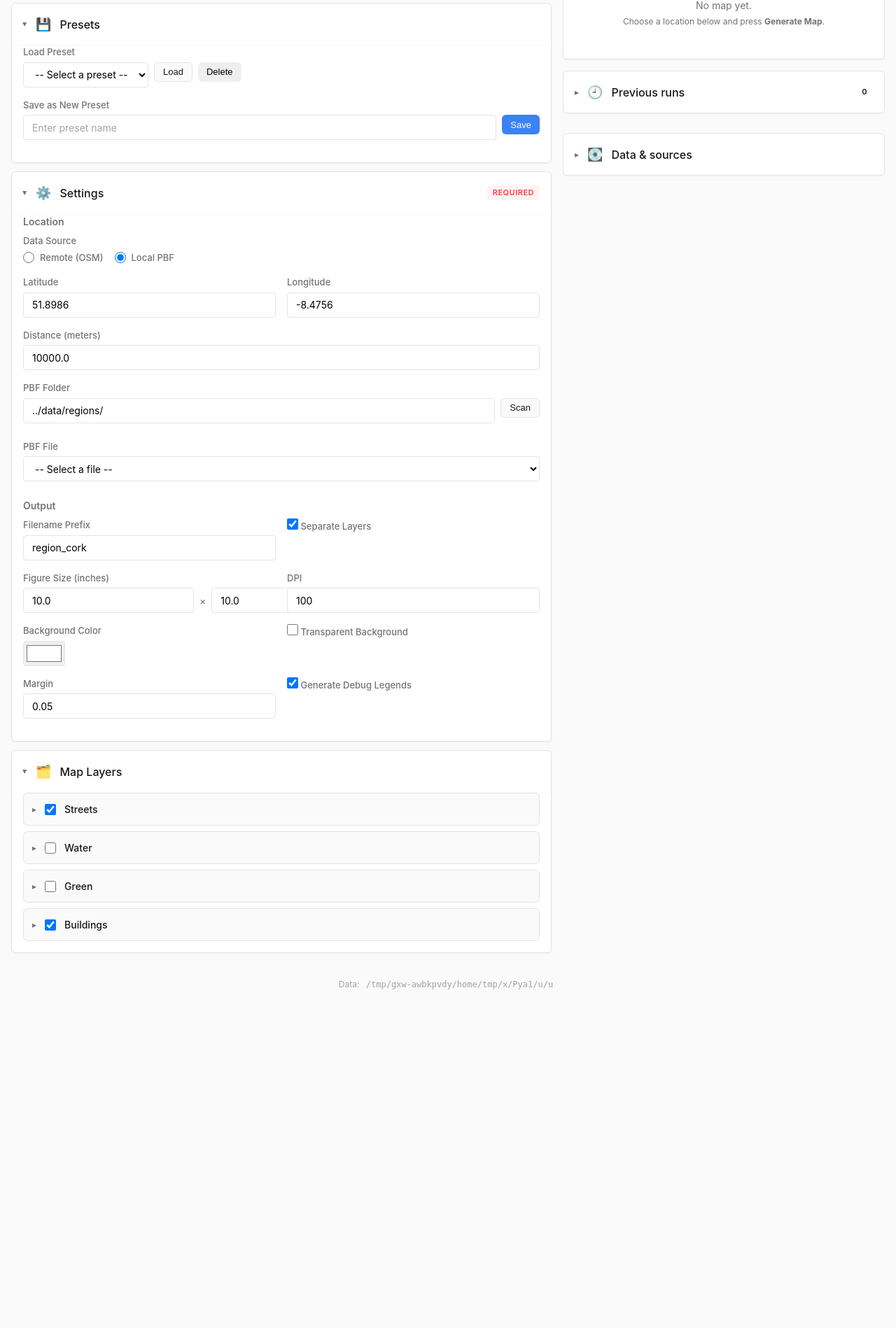
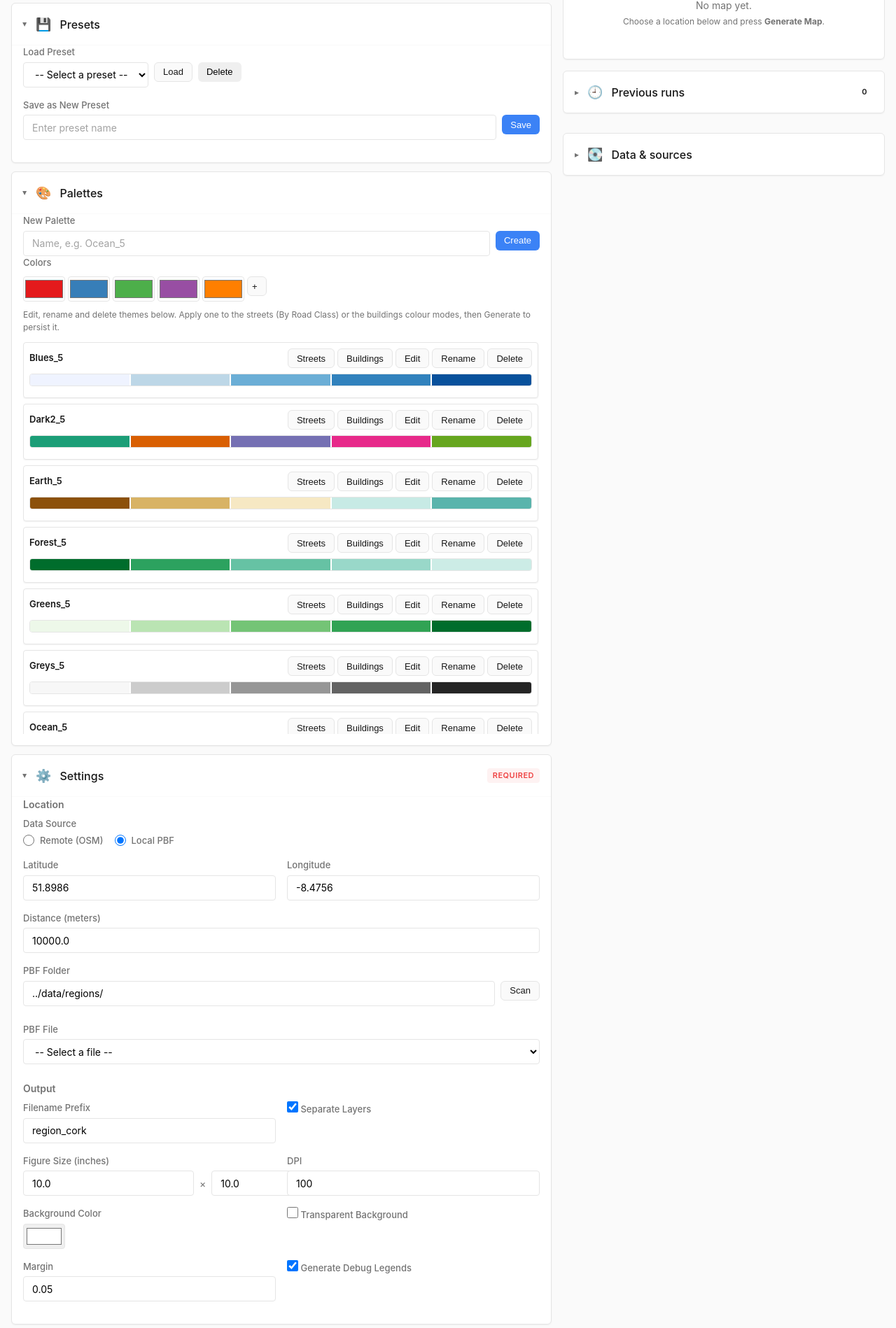
Before and after one commit to frankwoconnor/map_generator, a Flask app: page / in a window 1280 px wide. Shown: the part 359-2257 px from the top of the page at 70% size. Before the commit the page ends 1773 px from the top, so only its background shows below. Run offline with Flask 3, Linux system fonts and the light colour scheme.

Commit message:
feat(ui): palette gallery and editor (Task D1)
Add a Palettes section to the studio sidebar with a gallery of palette cards
(swatch strip, in-use badge) and an inline create form. Each card can apply
the palette to the streets (switches to By Road Class and re-fills the class
colours from the theme) or to the buildings colour modes, plus Edit / Rename
/ Delete via an inline editor (rename = create-new + delete-old). Any
create/edit/delete refreshes both the gallery and all three palette selects,
so a new palette is immediately usable across layers.

Also makes palette-select preview listeners idempotent across repopulation.

```diff
--- a/static/app.js
+++ b/static/app.js
@@ -15,6 +15,7 @@ function init() {
     initRangeSliders();
     initBuildingStyleMode(data);
     initStreetStyleMode(data);
+    initPaletteGallery(data);
     loadPalettes(data);
     initPresetManagement();
     initRunGallery();
@@ -874,6 +875,19 @@ function clearAlerts() {
     if (box) box.innerHTML = '';
 }
 
+function showAlert(message, type = 'error') {
+    const box = document.getElementById('client-alerts');
+    if (!box) return;
+    const div = document.createElement('div');
+    div.className = `alert alert-${type}`;
+    const esc = (s) => String(s).replace(/[&<>"]/g, (c) => ({
+        '&': '&amp;', '<': '&lt;', '>': '&gt;', '"': '&quot;'
+    }[c]));
+    div.innerHTML = `<strong>${esc(type)}:</strong> ${esc(message)}`;
+    box.appendChild(div);
+    box.scrollIntoView({ behavior: 'smooth', block: 'start' });
+}
+
 // ============================================================================
 // Data Loading
 // ============================================================================
@@ -1162,30 +1176,47 @@ async function loadPalettes(data) {
         const result = await response.json();
         if (!result.success) throw new Error('Palette API error');
 
-        const palettes = result.palettes;
-        cachedPalettes = palettes;
-
-        // Populate selects
-        populatePaletteSelect('auto_size_palette', 'auto_size_palette_preview',
-                            palettes, data.autoSizePalette);
-        populatePaletteSelect('auto_distance_palette', 'auto_distance_palette_preview',
-                            palettes, data.autoDistancePalette);
-        populatePaletteSelect('streets_street_palette', 'streets_street_palette_preview',
-                            palettes, data.streetPalette);
+        cachedPalettes = result.palettes;
+        repopulatePaletteSelects(result.palettes, data);
+        renderPaletteGallery(result.palettes);
 
     } catch (error) {
         console.error('Error loading palettes:', error);
         // Fallback to server-rendered data
         if (data.palettes && Object.keys(data.palettes).length > 0) {
             cachedPalettes = data.palettes;
-            populatePaletteSelect('auto_size_palette', 'auto_size_palette_preview',
-                                data.palettes, data.autoSizePalette);
-            populatePaletteSelect('auto_distance_palette', 'auto_distance_palette_preview',
-                                data.palettes, data.autoDistancePalette);
-            populatePaletteSelect('streets_street_palette', 'streets_street_palette_preview',
-                                data.palettes, data.streetPalette);
-        }
-    }
+            repopulatePaletteSelects(data.palettes, data);
+            renderPaletteGallery(data.palettes);
+        }
+    }
+}
+
+// Re-fetch palettes from the API and refresh the selects + gallery.
+// Used after create / edit / rename / delete so a change is visible everywhere.
+async function refreshPalettes() {
+    const response = await fetch('/api/palettes');
+    if (!response.ok) throw new Error('Failed to load palettes');
+    const result = await response.json();
+    if (!result.success) throw new Error('Palette API error');
+    cachedPalettes = result.palettes;
+    repopulatePaletteSelects(result.palettes);
+    renderPaletteGallery(result.palettes);
+}
+
+// Populate the three palette selects. Keeps whatever the user has currently
+// selected, falling back to the server-rendered selection on first load.
+function repopulatePaletteSelects(palettes, defaults = {}) {
+    const targets = [
+        ['auto_size_palette', defaults.autoSizePalette || ''],
+        ['auto_distance_palette', defaults.autoDistancePalette || ''],
+        ['streets_street_palette', defaults.streetPalette || ''],
+    ];
+    targets.forEach(([selectId, fallback]) => {
+        const select = document.getElementById(selectId);
+        const current = select && select.value ? select.value : fallback;
+        const previewId = selectId.replace('_palette', '_palette_preview');
+        populatePaletteSelect(selectId, previewId, palettes, current);
+    });
 }
 
 function populatePaletteSelect(selectId, previewId, palettes, selectedPalette) {
@@ -1218,8 +1249,313 @@ function populatePaletteSelect(selectId, previewId, palettes, selectedPalette) {
         });
     }
 
-    select.addEventListener('change', () => renderPreview(select.value));
+    if (select._palettePreviewHandler) {
+        select.removeEventListener('change', select._palettePreviewHandler);
+    }
+    const handler = () => renderPreview(select.value);
+    select._palettePreviewHandler = handler;
+    select.addEventListener('change', handler);
     if (selectedPalette) renderPreview(selectedPalette);
+}
+
+// ============================================================================
+// Palette Gallery & Editor
+// ============================================================================
+
+const PALETTE_SELECT_IDS = ['streets_street_palette', 'auto_size_palette', 'auto_distance_palette'];
+
+function initPaletteGallery(data) {
+    const gallery = document.getElementById('palette-gallery');
+    const createBtn = document.getElementById('create-palette-btn');
+    if (!createBtn) return;
+
+    renderColorEditorRow('new-palette-colors-row', ['#e41a1c', '#377eb8', '#4daf4a', '#984ea3', '#ff7f00']);
+
+    createBtn.addEventListener('click', () => {
+        const name = document.getElementById('new-palette-name').value.trim();
+        const colors = readColorEditorRow('new-palette-colors-row');
+        if (!name) return showAlert('Please enter a palette name.');
+        if (colors.length < 2) return showAlert('A palette needs at least two colors.');
+        if (cachedPalettes[name] && !confirm(`Palette "${name}" already exists. Overwrite it?`)) return;
+        apiSavePalette(name, colors).then(res => {
+            if (!res) return;
+            document.getElementById('new-palette-name').value = '';
+            refreshPalettes().catch(err => console.error('Error refreshing palettes:', err));
+        });
+    });
+
+    if (gallery) gallery.addEventListener('click', onGalleryClick);
+
+    if (data.palettes && Object.keys(data.palettes).length) {
+        renderPaletteGallery(data.palettes);
+    }
+}
+
+function renderPaletteGallery(palettes) {
+    const gallery = document.getElementById('palette-gallery');
+    if (!gallery) return;
+
+    const applied = appliedPaletteNames();
+
+    gallery.innerHTML = '';
+    Object.keys(palettes).sort().forEach(name => {
+        const colors = palettes[name] || [];
+        const card = document.createElement('div');
+        card.className = 'palette-card';
+        card.dataset.paletteName = name;
+
+        const header = document.createElement('div');
+        header.className = 'palette-card-header';
+
+        const title = document.createElement('span');
+        title.className = 'palette-card-name';
+        title.textContent = name;
+        header.appendChild(title);
+
+        if (applied.has(name)) {
+            header.appendChild(makeInUseBadge());
+        }
+
+        const actions = document.createElement('div');
+        actions.className = 'palette-card-actions';
+        actions.appendChild(makeGalleryButton('Streets', 'apply', 'Apply to streets (By Road Class mode)'));
+        actions.appendChild(makeGalleryButton('Buildings', 'applyb', 'Apply to buildings colour modes'));
+        actions.appendChild(makeGalleryButton('Edit', 'edit', 'Edit colors'));
+        actions.appendChild(makeGalleryButton('Rename', 'rename', 'Rename palette'));
+        actions.appendChild(makeGalleryButton('Delete', 'delete', 'Delete palette'));
+        header.appendChild(actions);
+        card.appendChild(header);
+
+        const strip = document.createElement('div');
+        strip.className = 'palette-preview';
+        colors.forEach(color => {
+            const span = document.createElement('span');
+            span.style.backgroundColor = color;
+            span.title = color;
+            strip.appendChild(span);
+        });
+        card.appendChild(strip);
+
+        const editor = document.createElement('div');
+        editor.className = 'palette-card-editor';
+
+        const nameInput = document.createElement('input');
+        nameInput.type = 'text';
+        nameInput.className = 'palette-editor-name';
+        nameInput.value = name;
+
+        const colorRow = document.createElement('div');
+        colorRow.className = 'palette-editor-colors';
+        colors.forEach(color => colorRow.appendChild(createColorInput(color)));
+        colorRow.appendChild(createAddColorButton());
+
+        const saveBtn = makeGalleryButton('Save', 'save', 'Save changes');
+        const cancelBtn = makeGalleryButton('Cancel', 'cancel', 'Discard changes');
+        editor.append(nameInput, colorRow, saveBtn, cancelBtn);
+        card.appendChild(editor);
+
+        gallery.appendChild(card);
+    });
+}
+
+function makeGalleryButton(label, action, title) {
+    const btn = document.createElement('button');
+    btn.type = 'button';
+    btn.className = 'btn btn-secondary btn-sm';
+    btn.dataset.action = action;
+    btn.textContent = label;
+    btn.title = title || label;
+    return btn;
+}
+
+function makeInUseBadge() {
+    const badge = document.createElement('span');
+    badge.className = 'badge palette-inuse';
+    badge.textContent = 'in use';
+    return badge;
+}
+
+function onGalleryClick(event) {
+    const btn = event.target.closest('button[data-action]');
+    if (!btn) return;
+    const card = btn.closest('.palette-card');
+    if (!card) return;
+    const name = card.dataset.paletteName;
+    const action = btn.dataset.action;
+
+    if (action === 'apply') {
+        applyPaletteToStreets(name);
+        updateInUseBadges();
+    } else if (action === 'applyb') {
+        applyPaletteToBuildings(name);
+        updateInUseBadges();
+    } else if (action === 'edit' || action === 'rename') {
+        showCardEditor(card, action === 'rename');
+    } else if (action === 'cancel') {
+        hideCardEditor(card);
+    } else if (action === 'save') {
+        savePalette(card, name);
+    } else if (action === 'delete') {
+        deletePalette(name);
+    }
+}
+
+function showCardEditor(card, selectName) {
+    const editor = card.querySelector('.palette-card-editor');
+    if (!editor) return;
+    editor.style.display = 'block';
+    if (selectName) {
+        const nameInput = editor.querySelector('.palette-editor-name');
+        nameInput.focus();
+        nameInput.select();
+    }
+}
+
+function hideCardEditor(card) {
+    const editor = card.querySelector('.palette-card-editor');
+    if (editor) editor.style.display = 'none';
+}
+
+function savePalette(card, originalName) {
+    const editor = card.querySelector('.palette-card-editor');
+    const nameInput = editor.querySelector('.palette-editor-name');
+    const newName = nameInput.value.trim();
+    const colors = readColorEditorRowFrom(editor.querySelector('.palette-editor-colors'));
+    if (!newName) return showAlert('Please enter a palette name.');
+    if (colors.length < 2) return showAlert('A palette needs at least two colors.');
+    if (newName !== originalName && cachedPalettes[newName]) {
+        if (!confirm(`Palette "${newName}" already exists. Overwrite it?`)) return;
+    }
+    apiSavePalette(newName, colors).then(res => {
+        if (!res) return;
+        if (newName !== originalName) {
+            apiDeletePalette(originalName).then(() => refreshPalettes().catch(console.error));
+        } else {
+            refreshPalettes().catch(console.error);
+        }
+    });
+}
+
+function deletePalette(name) {
+    if (!confirm(`Delete palette "${name}"?\n\nMaps already generated with these colors are unaffected.`)) return;
+    apiDeletePalette(name).then(res => {
+        if (res) refreshPalettes().catch(console.error);
+    });
+}
+
+async function apiSavePalette(name, colors) {
+    try {
+        const response = await fetch('/api/palettes', {
+            method: 'POST',
+            headers: { 'Content-Type': 'application/json' },
+            body: JSON.stringify({ name, colors })
+        });
+        const result = await response.json();
+        if (!result.success) throw new Error(result.error || 'Failed to save palette');
+        return result;
+    } catch (error) {
+        showAlert(error.message);
+        return null;
+    }
+}
+
+async function apiDeletePalette(name) {
+    try {
+        const response = await fetch(`/api/palettes/${encodeURIComponent(name)}`, { method: 'DELETE' });
+        const result = await response.json();
+        if (!result.success) throw new Error(result.error || 'Failed to delete palette');
+        return result;
+    } catch (error) {
+        showAlert(error.message);
+        return null;
+    }
+}
+
+// --- Apply actions ----------------------------------------------------------
+
+function applyPaletteToStreets(name) {
+    const select = document.getElementById('streets_street_palette');
+    if (select) {
+        select.value = name;
+        // Re-fills the class-color pickers from the theme + updates the preview.
+        select.dispatchEvent(new Event('change'));
+    }
+    const mode = document.getElementById('streets_style_mode');
+    if (mode && mode.value !== 'by_class') {
+        mode.value = 'by_class';
+        mode.dispatchEvent(new Event('change')); // reveal the class controls
+    }
+}
+
+function applyPaletteToBuildings(name) {
+    ['auto_size_palette', 'auto_distance_palette'].forEach(id => {
+        const select = document.getElementById(id);
+        if (select) {
+            select.value = name;
+            select.dispatchEvent(new Event('change'));
+        }
+    });
+}
+
+function appliedPaletteNames() {
+    const names = new Set();
+    PALETTE_SELECT_IDS.forEach(id => {
+        const select = document.getElementById(id);
+        if (select && select.value) names.add(select.value);
+    });
+    return names;
+}
+
+// Lightweight badge refresh after Apply (keeps any open editors intact).
+function updateInUseBadges() {
+    const applied = appliedPaletteNames();
+    document.querySelectorAll('#palette-gallery .palette-card').forEach(card => {
+        const badge = card.querySelector('.palette-inuse');
+        if (applied.has(card.dataset.paletteName)) {
+            if (!badge) card.querySelector('.palette-card-header').appendChild(makeInUseBadge());
+        } else if (badge) {
+            badge.remove();
+        }
+    });
+}
+
+// --- Color-row helpers ------------------------------------------------------
+
+function createColorInput(value) {
+    const input = document.createElement('input');
+    input.type = 'color';
+    input.className = 'palette-color-input';
+    input.value = value;
+    return input;
+}
+
+function createAddColorButton() {
+    const btn = document.createElement('button');
+    btn.type = 'button';
+    btn.className = 'btn btn-secondary btn-sm palette-add-color';
+    btn.textContent = '+';
+    btn.title = 'Add color';
+    btn.addEventListener('click', () => {
+        btn.parentElement.insertBefore(createColorInput('#969696'), btn);
+    });
+    return btn;
+}
+
+function renderColorEditorRow(rowId, colors) {
+    const row = document.getElementById(rowId);
+    if (!row) return;
+    row.innerHTML = '';
+    colors.forEach(color => row.appendChild(createColorInput(color)));
+    row.appendChild(createAddColorButton());
+}
+
+function readColorEditorRow(rowId) {
+    const row = document.getElementById(rowId);
+    return row ? readColorEditorRowFrom(row) : [];
+}
+
+function readColorEditorRowFrom(element) {
+    return [...element.querySelectorAll('input[type="color"]')].map(input => input.value);
 }
 
 // ============================================================================
--- a/static/styles.css
+++ b/static/styles.css
@@ -687,6 +687,93 @@ output {
 }
 
 /* ============================================================================
+   Palette Gallery & Editor
+   ========================================================================= */
+
+.palette-gallery {
+    margin-top: var(--space-md);
+    display: flex;
+    flex-direction: column;
+    gap: var(--space-sm);
+    max-height: 560px;
+    overflow-y: auto;
+    padding-right: 2px;
+}
+
+.palette-card {
+    border: 1px solid var(--border);
+    border-radius: var(--radius-sm);
+    padding: var(--space-sm);
+    background: var(--bg-card);
+    box-shadow: var(--shadow-sm);
+}
+
+.palette-card-header {
+    display: flex;
+    align-items: center;
+    gap: var(--space-sm);
+    flex-wrap: wrap;
+}
+
+.palette-card-name {
+    font-weight: 600;
+    font-size: 13px;
+    color: var(--text-primary);
+}
+
+.palette-inuse {
+    background: var(--accent);
+    color: #fff;
+    font-weight: 600;
+}
+
+.palette-card-actions {
+    margin-left: auto;
+    display: flex;
+    gap: 4px;
+    flex-wrap: wrap;
+}
+
+.palette-gallery .palette-preview {
+    height: 18px;
+    margin: var(--space-sm) 0;
+}
+
+.palette-card-editor {
+    display: none;
+    margin-top: var(--space-sm);
+    padding-top: var(--space-sm);
+    border-top: 1px solid var(--border);
+}
+
+.palette-editor-name {
+    width: 100%;
+    margin-bottom: 6px;
+}
+
+.palette-editor-colors {
+    display: flex;
+    gap: 4px;
+    flex-wrap: wrap;
+    margin: 6px 0;
+}
+
+.palette-color-input {
+    width: 32px;
+    height: 24px;
+    padding: 0;
+    margin: 0;
+    border: 1px solid var(--border);
+    border-radius: var(--radius-sm);
+    background: none;
+}
+
+.palette-add-color {
+    min-width: 28px;
+    padding: 0 6px;
+}
+
+/* ============================================================================
    Advanced Settings
    ========================================================================= */
 
--- a/templates/index.html
+++ b/templates/index.html
@@ -167,6 +167,30 @@
                             </div>
                         </div>
                     </div>
+                </div>
+            </details>
+
+            <!-- Palettes Section -->
+            <details class="section" open>
+                <summary>
+                    <span class="section-icon">🎨</span>
+                    <span class="section-title">Palettes</span>
+                </summary>
+                <div class="section-content">
+                    <div class="form-field">
+                        <label for="new-palette-name">New Palette</label>
+                        <div class="input-group">
+                            <input type="text" id="new-palette-name" placeholder="Name, e.g. Ocean_5">
+                            <button type="button" class="btn btn-primary btn-sm" id="create-palette-btn">Create</button>
+                        </div>
+                    </div>
+                    <div class="form-field">
+                        <label>Colors</label>
+                        <div class="palette-editor-colors" id="new-palette-colors-row"></div>
+                    </div>
+                    <p class="field-hint">Edit, rename and delete themes below. Apply one to the streets
+                        (By Road Class) or the buildings colour modes, then Generate to persist it.</p>
+                    <div id="palette-gallery" class="palette-gallery"></div>
                 </div>
             </details>
 
```
Also changed, not shown: tasks/plan_ui.md (+10 -6 lines).
